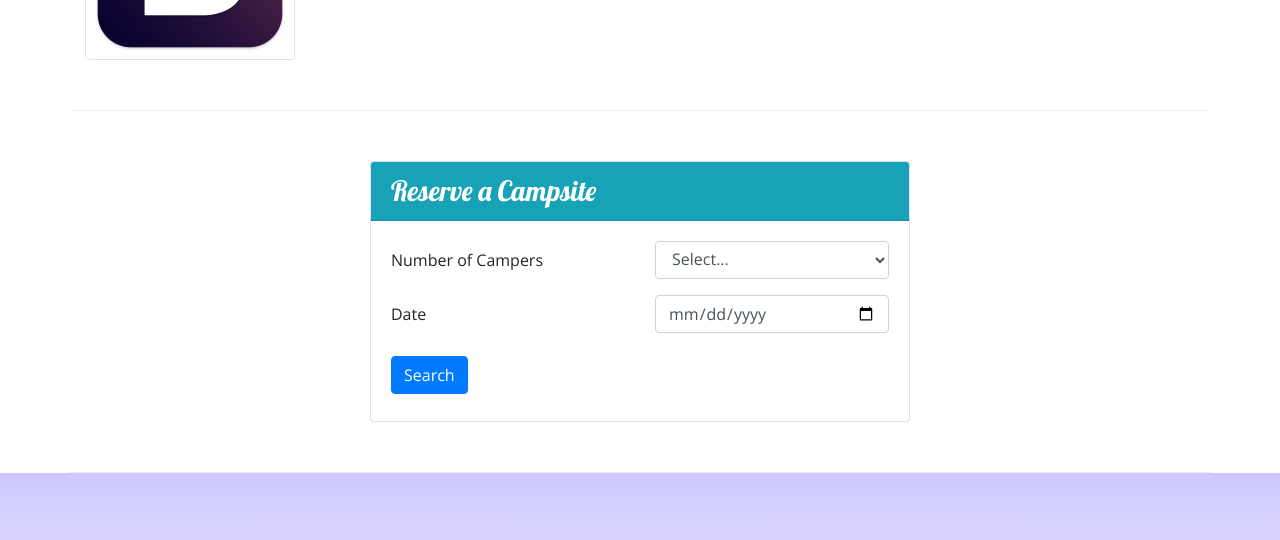
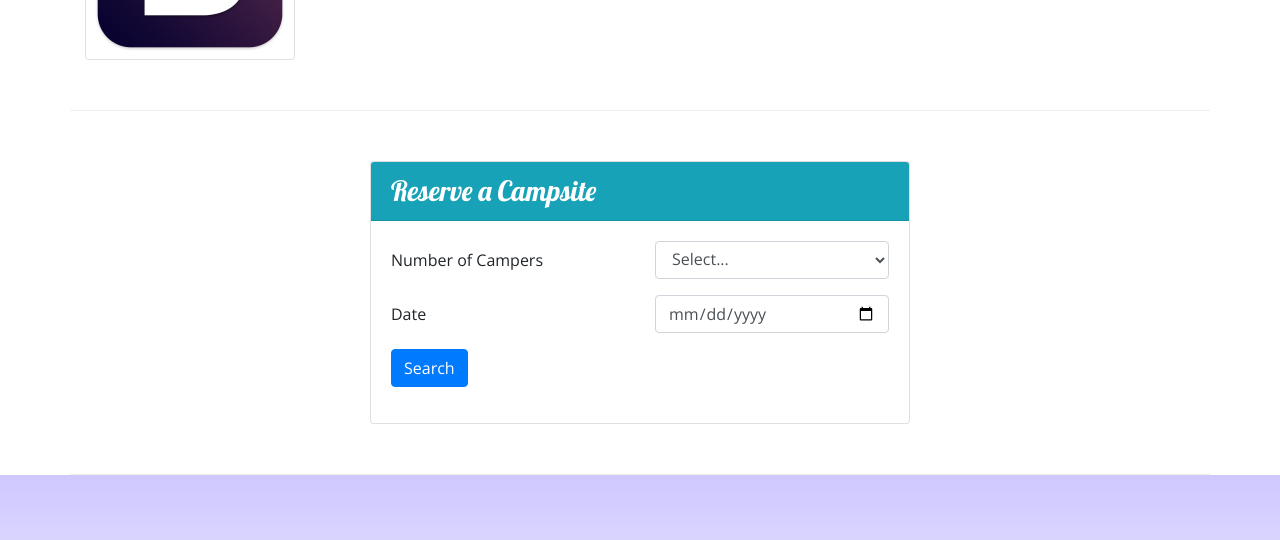
Before and after one commit to ahan16/nucamp, a website: page index.html in a window 1280 px wide. Shown: the part 1042-1582 px from the top of the page. Drawn offline with nearby package versions, Linux system fonts and the light colour scheme.

Commit message:
Week2Assignment (corrections)

```diff
--- a/index.html
+++ b/index.html
@@ -19,6 +19,7 @@
 </head>
 
 <body>
+
     <!--Jumbotron-->
     <header class="jumbotron jumbotron-fluid">
         <div class="container">
@@ -56,6 +57,7 @@
         </div>
     </nav>
 
+    <!--Main Body Rows-->
     <div class="container">
         <div class="row row-content align-items-center">
             <div class="col-sm-4 order-sm-last col-md-3">
@@ -104,7 +106,7 @@
         </div>
 
         <!-- Form to Reserve Campsite -->
-        <div class="row row-content">
+        <div class="row row-content align-items-center">
             <div class="col-sm-6 mx-auto">
                 <div class="card">
                     <h3 class="card-header bg-info text-white">Reserve a Campsite</h3>
@@ -130,16 +132,20 @@
                                     <input class="form-control" type="date" id="date" name="date" />
                                 </div>
                             </div>
-                            <div class="col-form-label">
-                                <button type="submit" class="btn btn-primary">Search</button>
+                            <div class="row form-group">
+                                <div class="col">
+                                    <button type="submit" class="btn btn-primary">Search</button>
+                                </div>
                             </div>
                         </form>
                     </div>
                 </div>
             </div>
         </div>
+
     </div>
 
+    <!--Footer-->
     <footer class="site-footer">
         <div class="container">
             <div class="row row-content">
```
